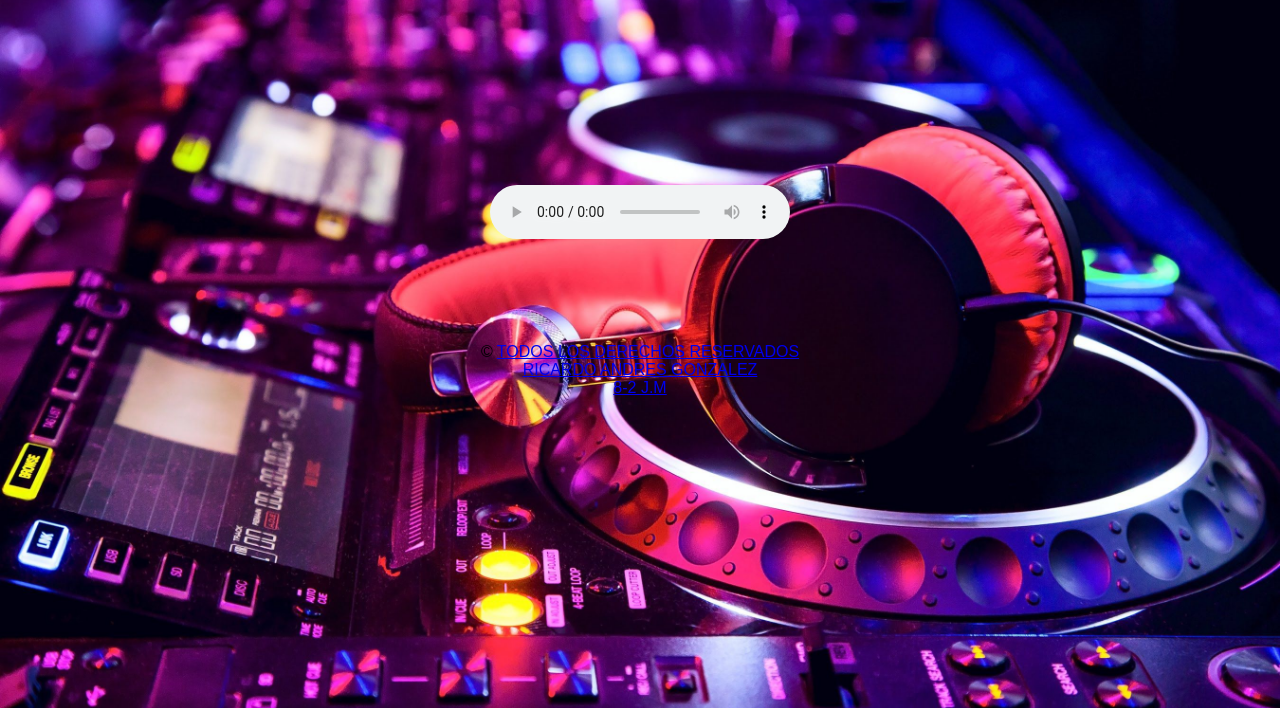
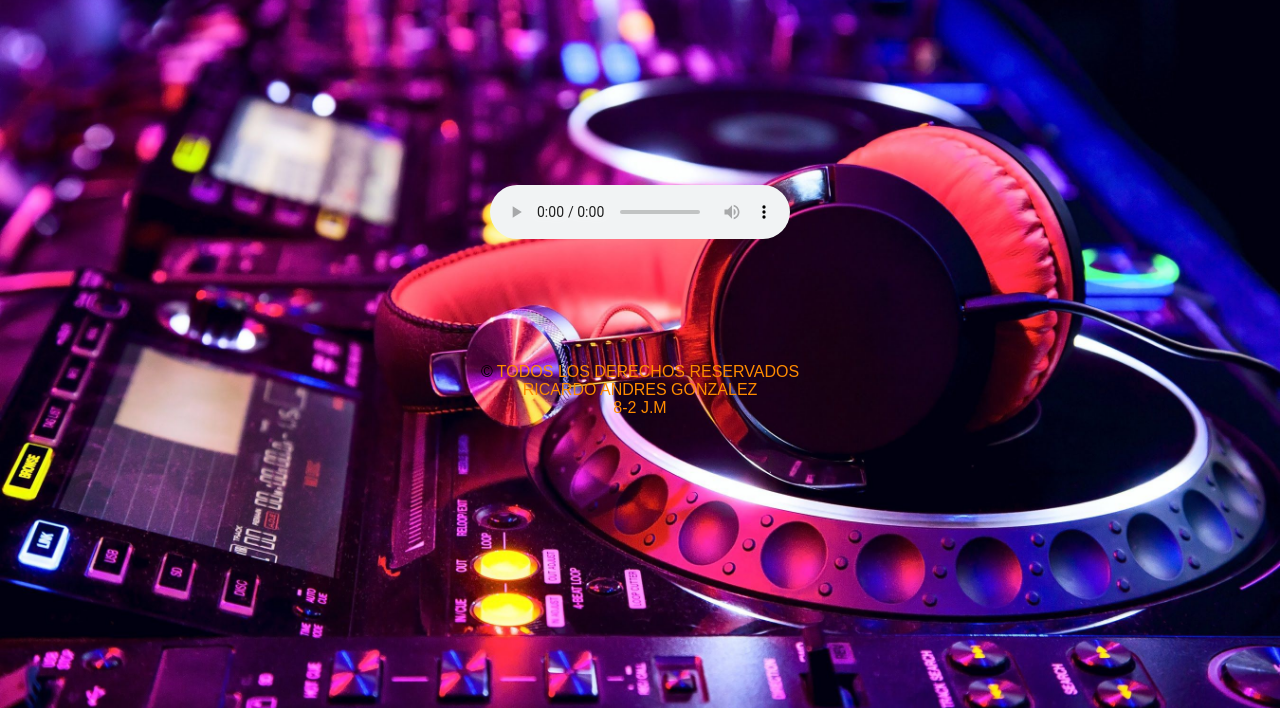
Before and after one commit to RicardoGonza1/audio_ingles, a plain HTML site: page index.html in a window 1280 px wide. Shown: the part 92-800 px from the top of the page. Drawn offline with Linux system fonts and the light colour scheme.

Commit message:
Add files via upload

```diff
--- a/style.css
+++ b/style.css
@@ -21,11 +21,19 @@ footer {
 }
 
 p{
-	margin-top: 100px;
+  padding: 60px;
+	margin-top: 60px;
+  color: 00FFFF;
+}
+
+a{
+  color: #FF8C00;
+  text-decoration: none;
 }
 
 h1{
 	margin-top: 40px;
+  color: #00FFFF;
 
 }
 
```
